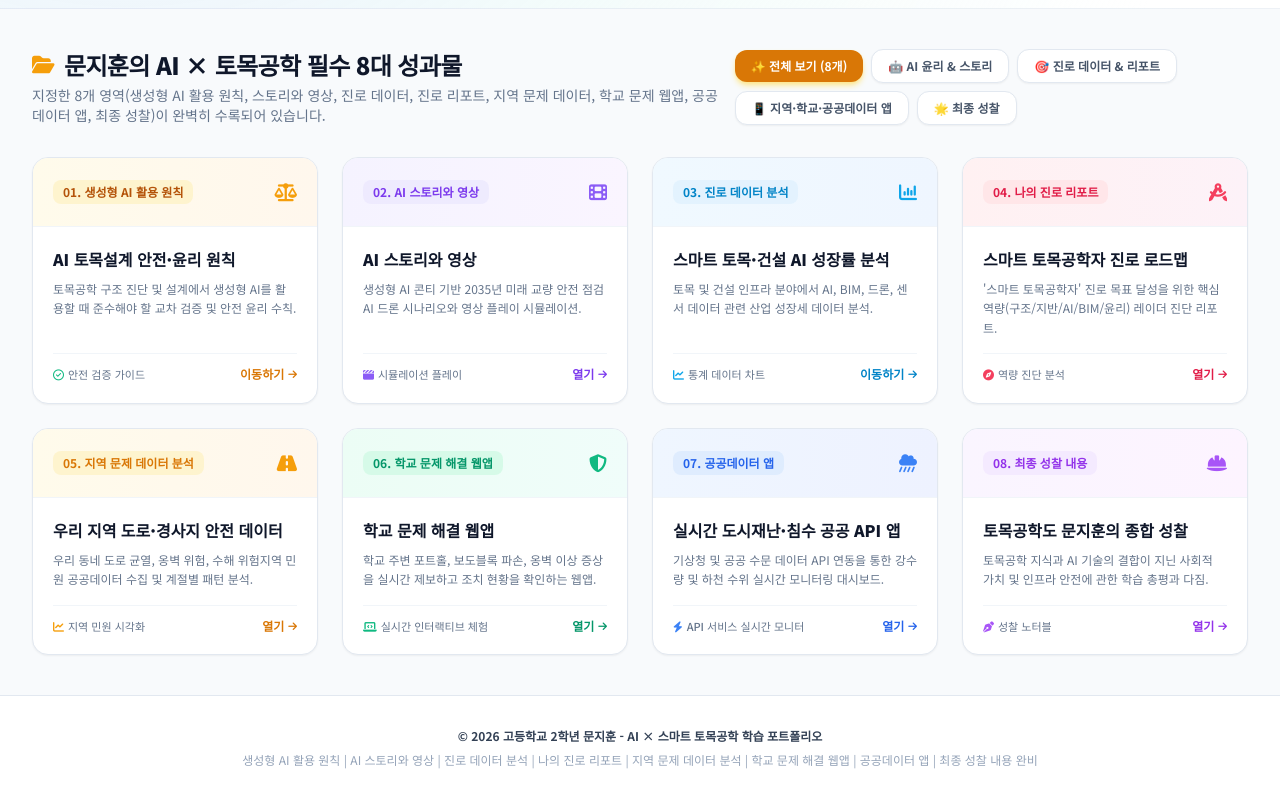
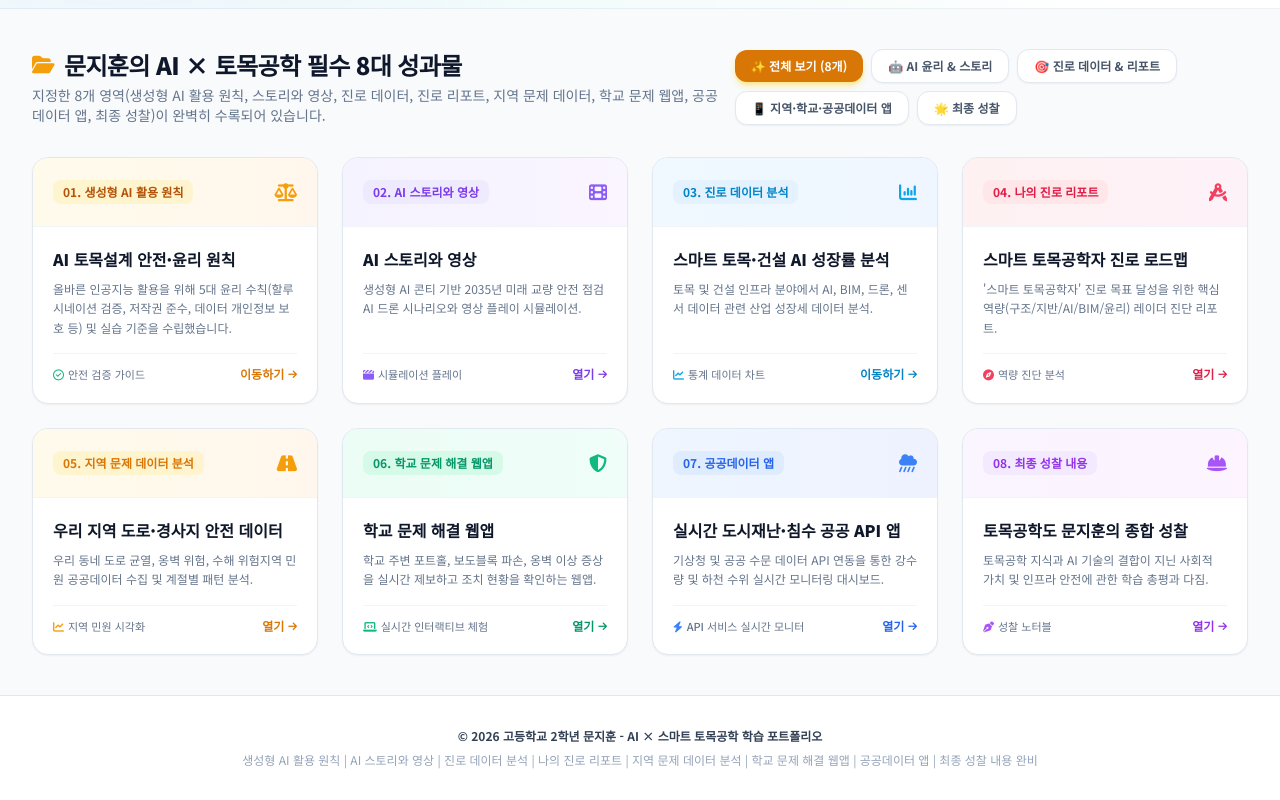
Before and after one commit to haanjiseonloveleeyeajoon/2026AI, a plain HTML site: page data/ai_x.html in a window 1280 px wide. Shown: the part 628-1428 px from the top of the page. Drawn offline with nearby package versions, Linux system fonts and the light colour scheme.

Commit message:
수정02

```diff
--- a/data/ai_x.html
+++ b/data/ai_x.html
@@ -321,7 +321,7 @@
                         <h3 class="text-base font-extrabold text-slate-900 group-hover:text-amber-600 transition">AI
                             토목설계 안전·윤리 원칙</h3>
                         <p class="text-slate-500 text-xs mt-2 line-clamp-3 leading-relaxed">
-                            토목공학 구조 진단 및 설계에서 생성형 AI를 활용할 때 준수해야 할 교차 검증 및 안전 윤리 수칙.
+                            올바른 인공지능 활용을 위해 5대 윤리 수칙(할루시네이션 검증, 저작권 준수, 데이터 개인정보 보호 등) 및 실습 기준을 수립했습니다.
                         </p>
                     </div>
                     <div class="pt-3 border-t border-slate-100 flex items-center justify-between">
```
Also changed, not shown: index.html (+1 -1 lines).
